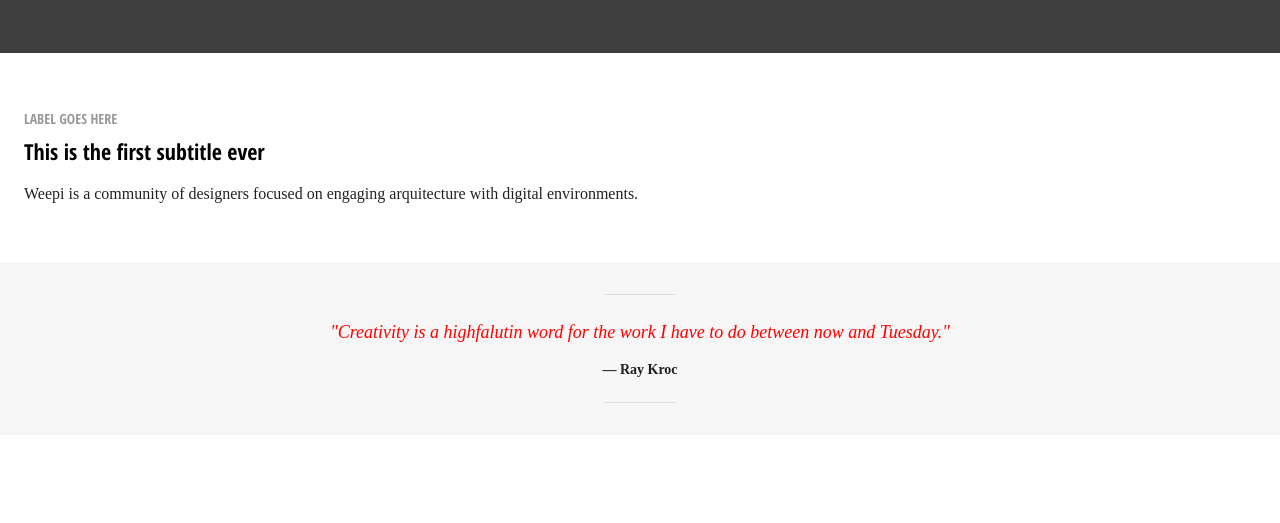
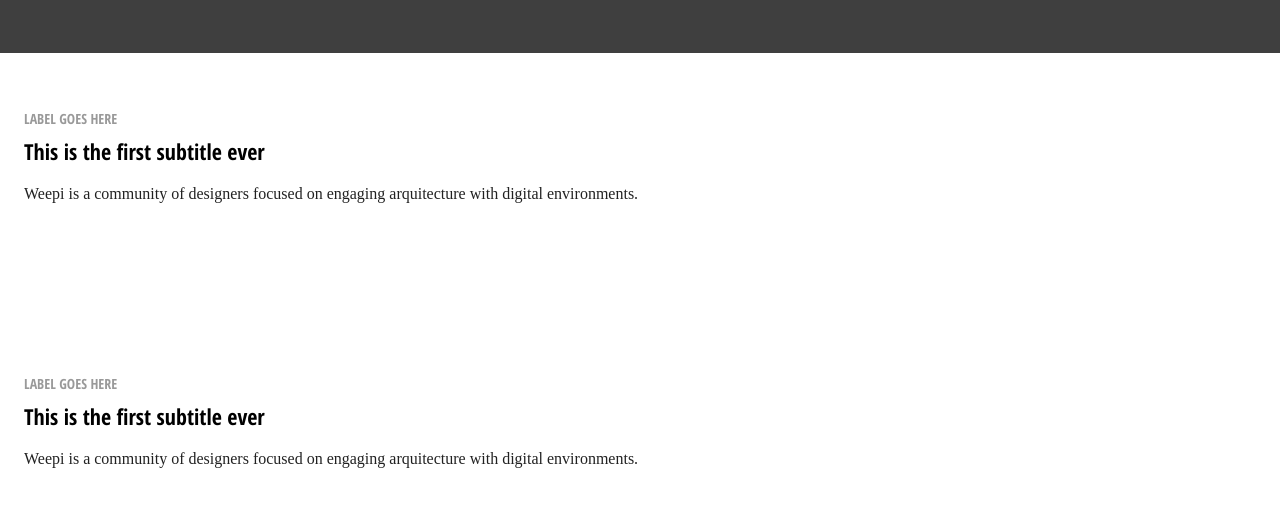
Before and after one commit to gvns0x/casestudies, a plain HTML site: page index.html in a window 1280 px wide. Shown: the part 429-952 px from the top of the page. Before the commit the page ends 864 px from the top, so only its background shows below. Drawn offline with nearby package versions, Linux system fonts and the light colour scheme; a web font is replaced by a local one.

Commit message:
initial files

```diff
--- a/index.html
+++ b/index.html
@@ -1,6 +1,9 @@
 <head>
     <link type="text/css" rel="stylesheet" href="styles.css">
     <link href="https://fonts.googleapis.com/css?family=Frank+Ruhl+Libre:400,700|Open+Sans+Condensed:700" rel="stylesheet">
+    <script src="https://ajax.googleapis.com/ajax/libs/jquery/3.3.1/jquery.min.js" type="text/javascript"></script>
+    <script src="https://unpkg.com/scrollreveal/dist/scrollreveal.min.js"></script>
+
 </head>
 
 <body>
@@ -25,10 +28,19 @@
             <p class="body-text body-text--dark">Weepi is a community of designers focused on engaging arquitecture with digital environments.</p>
         </section>
 
+        <section class="block-subtitle">
+            <p class="label-title label--dark">LABEL GOES HERE</p>
+            <h2 class="title--dark">This is the first subtitle ever</h2>
+            <p class="body-text body-text--dark">Weepi is a community of designers focused on engaging arquitecture with digital environments.</p>
+        </section>
+
         <section class="block-quote">
             <div class="divider"></div>
             <p class="quote-text quote-text--color">"Creativity is a highfalutin word for the work I have to do between now and Tuesday."</p>
             <p class="quote-person body-text--dark">— Ray Kroc</p>
             <div class="divider"></div>
         </section>
+
+        <script type="text/javascript" src="js/script.js"></script>
+
 </body>
--- /dev/null
+++ b/js/script.js
@@ -0,0 +1,9 @@
+$(document ).ready(function() {
+
+    var bg = Array.prototype.slice.call(document.getElementsByClassName("block-title"))[0];
+
+    window.sr = ScrollReveal({reset: true, origin: "top", duration: "2000", useDelay: 'onLoad'});
+    sr.reveal('.block-quote');
+
+
+});
--- a/styles/styles.scss
+++ b/styles/styles.scss
@@ -123,7 +123,7 @@ h3 {
     text-align: center;
 }
 
-
+/* --------- */
 
 .block-title {
     padding: 56px 24px;
@@ -142,6 +142,7 @@ h3 {
 .block-subtitle {
     padding: 56px 24px;
     background-color: $color-white;
+    margin-bottom: 56px;
 }
 
 .block-quote {
```
Also changed, not shown: styles.css. Lines whose indentation alone changed are shown as unchanged.
